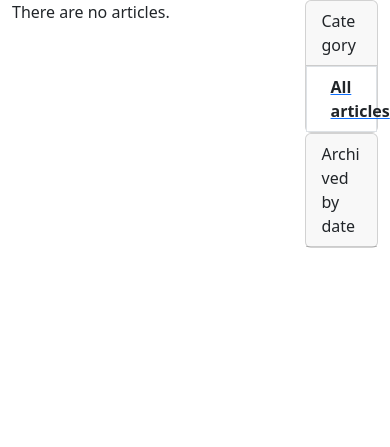
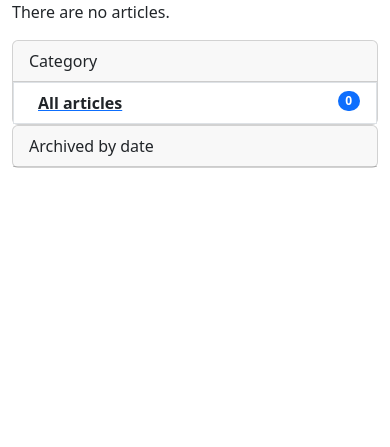
Before and after one commit to gaotianchi/myblog, a Flask app: page / in a window 390 px wide; the page is wider, and only the part inside the window is pictured. Shown: the part 66-513 px from the top of that part. Run offline with Flask 3, Linux system fonts and the light colour scheme; parts of the project's set-up code (start-up, migrations or seed data) failed here and were passed over; some libraries are stand-ins or nearby versions.

Commit message:
fix known bug

```diff
--- a/myblog/view/templates/archive-post.html
+++ b/myblog/view/templates/archive-post.html
@@ -7,7 +7,7 @@ Archive articles
 
 {% block main %}
 <div class="row">
-    <div class="col-9">
+    <div class="col-md-9">
         {% if posts %}
         <div class="container" id="post-items-container">
             {% for post in posts %}
@@ -24,7 +24,7 @@ Archive articles
         <p>There are no articles.</p>
         {% endif %}
     </div>
-    <div class="col-3">
+    <div class="col-md-3">
 
         <div class="card" id="archive-metadata">
             <div class="card-header">
--- a/myblog/view/templates/post-detail.html
+++ b/myblog/view/templates/post-detail.html
@@ -7,13 +7,13 @@
 
 {% block main %}
 <div class="row">
-    <div class="col-9">
+    <div class="col-md-9">
         <article>
             <h1>{{ post.title }}</h1>
             {{ post.body|safe }}
         </article>
     </div>
-    <div class="col-3">
+    <div class="col-md-3">
         <div class="card" id="post-metadata">
             <div class="card-header">
                 About this post
```
